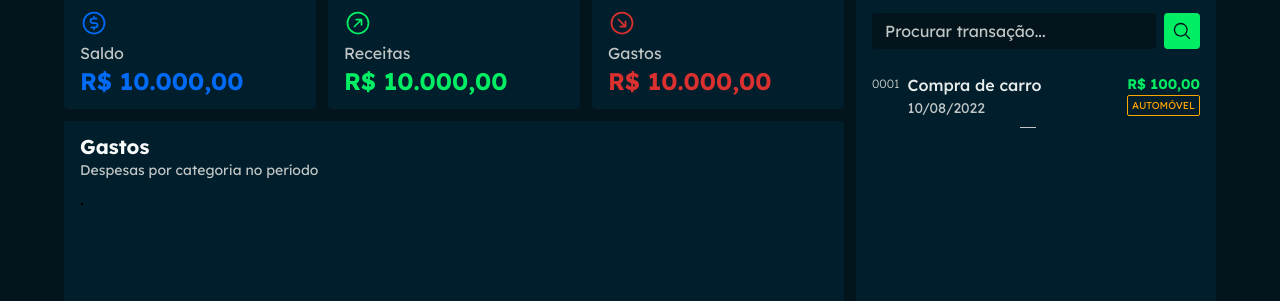
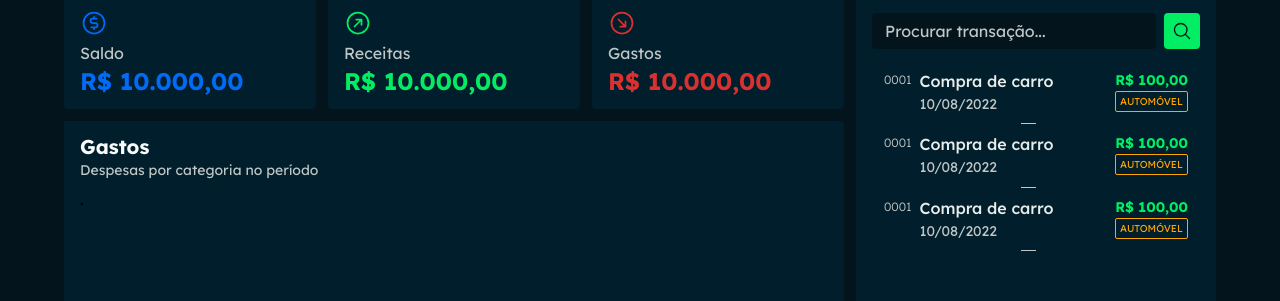
Before and after one commit to DevFagundes01/devbills-front, a React (Vite) app: page / in a window 1280 px wide. Shown: the part 143-444 px from the top of the page. Built offline with nearby package versions, Linux system fonts and the light colour scheme.

Commit message:
feat: create Dialog component for displaying modal dialogs

```diff
--- a/package.json
+++ b/package.json
@@ -10,6 +10,7 @@
   },
   "dependencies": {
     "@phosphor-icons/react": "^2.1.7",
+    "@radix-ui/react-dialog": "^1.1.1",
     "@react-input/mask": "^1.2.5",
     "react": "^18.3.1",
     "react-dom": "^18.3.1",
--- /dev/null
+++ b/src/components/dialog/index.tsx
@@ -0,0 +1,20 @@
+import type { ReactNode } from "react";
+import { Content, Overlay, Portal, Root, Trigger } from "./styles";
+
+type DialogProps = {
+  children: ReactNode;
+  trigger: JSX.Element;
+  open?: boolean;
+  onOpenChange?: (open: boolean) => void;
+}
+export function Dialog({children, trigger, open, onOpenChange}: DialogProps) {
+ return (
+  <Root open={open} onOpenChange={onOpenChange}>
+    <Trigger>{trigger}</Trigger>
+    <Portal>
+      <Overlay/>
+      <Content>{children}</Content>
+    </Portal>
+  </Root>
+ )
+}
--- /dev/null
+++ b/src/components/dialog/styles.ts
@@ -0,0 +1,52 @@
+import * as Dialog from '@radix-ui/react-dialog'
+import {styled} from "styled-components";
+import { theme } from '../../styles/theme';
+
+export const Root = styled(Dialog.Root)`
+
+`
+export const Portal = styled(Dialog.Portal)`
+
+`
+export const Trigger = styled(Dialog.Trigger)`
+ border: 0;
+ background-color: transparent;
+`
+export const Overlay = styled(Dialog.Overlay)`
+ background-color: rgba(0, 0, 0, 0.8);
+ position: fixed;
+ inset: 0;
+ animation: overLayShow 150ms;
+
+ @keyframes overLayShow {
+  from {
+    opacity: 0;
+  }
+
+  to {
+    opacity: 1;
+  }
+ }
+`
+export const Content = styled(Dialog.Content)`
+ background-color: ${theme.colors.dark};
+ border-radius: 0.5rem;
+ position: fixed;
+ top: 50%;
+ left: 50%;
+ transform: translate(-50%, -50%);
+ width: 100%;
+ max-width: 25rem;
+ padding: 1rem;
+
+ @keyframes contentShow {
+  from {
+    opacity: 0;
+    transform: translateY(-50%, -48%) scale(0.96);
+  }
+  to {
+    opacity: 0;
+    transform: translateY(-50%, -50%) scale(1);
+  }
+ }
+`
--- a/src/screens/home/index.tsx
+++ b/src/screens/home/index.tsx
@@ -17,8 +17,10 @@ import {
 	Main,
 	SearchTransaction,
 	Section,
+	TransactionList,
 } from './styles';
 import { Transaction } from '../../components/transaction';
+import { Dialog } from '../../components/dialog';
 
 export function Home() {
 	return (
@@ -26,7 +28,7 @@ export function Home() {
 			<Header>
 				<Logo />
 				<div>
-					<Button>Nova Transação</Button>
+					<Dialog trigger={<Button>Nova Transação</Button>}>Olá</Dialog>
 					<Button>Nova Transação</Button>
 				</div>
 			</Header>
@@ -96,6 +98,8 @@ export function Home() {
 							<Input variant="black" placeholder="Procurar transação..." />
 							<ButtonIcon />
 						</SearchTransaction>
+					</header>
+						<TransactionList>
 						<Transaction
 						id={1}
 						title="Compra de carro"
@@ -103,7 +107,21 @@ export function Home() {
             amount={10000}
 						category={{ title: 'Automóvel', color: '#FFA500' }}
 						/>
-					</header>
+						<Transaction
+						id={1}
+						title="Compra de carro"
+            date="10/08/2022"
+            amount={10000}
+						category={{ title: 'Automóvel', color: '#FFA500' }}
+						/>
+						<Transaction
+						id={1}
+						title="Compra de carro"
+            date="10/08/2022"
+            amount={10000}
+						category={{ title: 'Automóvel', color: '#FFA500' }}
+						/>
+						</TransactionList>
 				</Aside>
 			</Main>
 		</>
--- a/src/screens/home/styles.ts
+++ b/src/screens/home/styles.ts
@@ -97,3 +97,9 @@ export const SearchTransaction = styled.div`
  align-items: center;
  gap: 0.5rem;
 `
+
+export const TransactionList = styled.div`
+ display: flex;
+ flex-direction: column;
+ padding: 0 0.75rem;
+`
```
Also changed, not shown: 1 other file (tests, documents, lock files or other folders).
